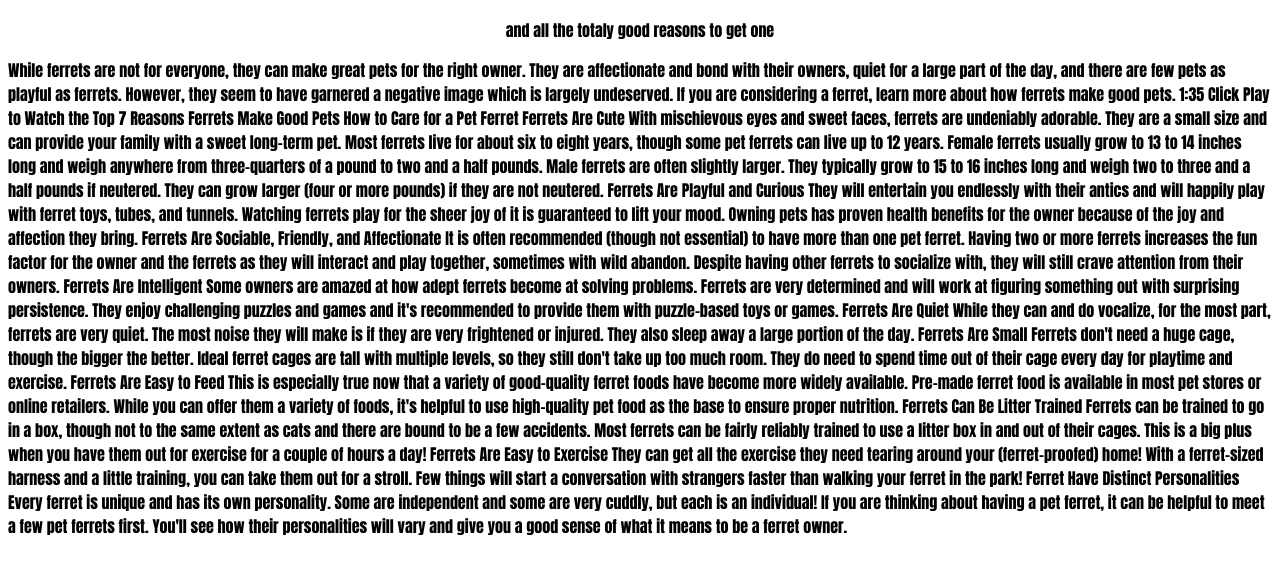
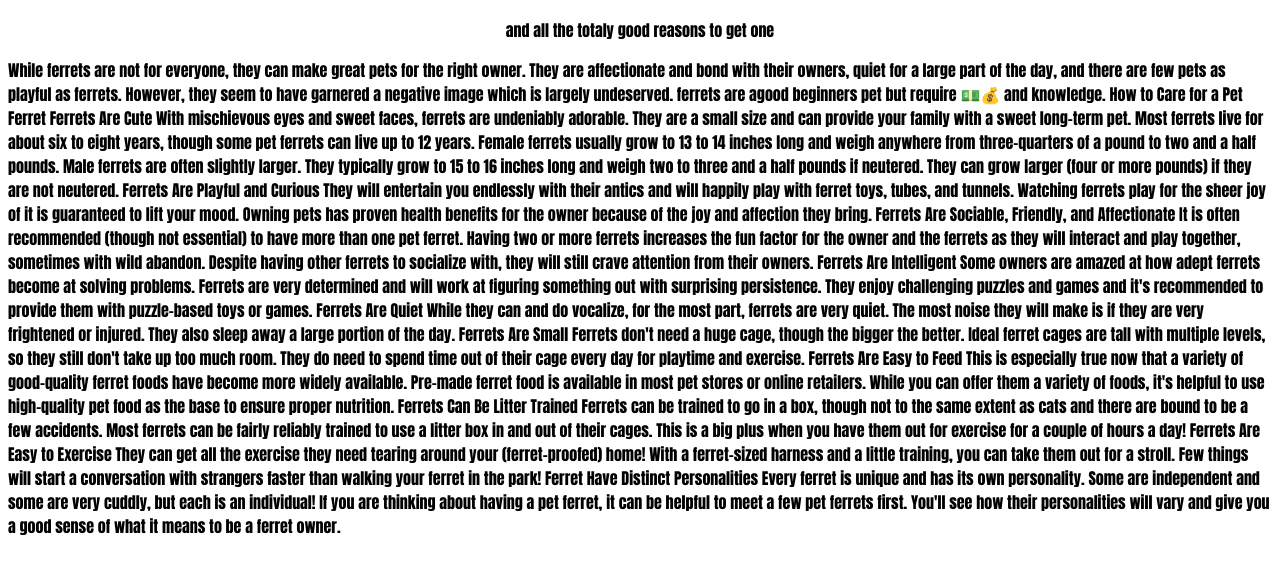
Before and after one commit to TREXERTHEGREAT333/FUN.FUN, a plain HTML site: page index.html in a window 1280 px wide. Shown: the part 48-622 px from the top of the page. Drawn offline with Linux system fonts and the light colour scheme.

Commit message:
Update index.html

```diff
--- a/index.html
+++ b/index.html
@@ -15,10 +15,7 @@
      <p align="center">and all the totaly good reasons to get one</p>
   </body>
 </html>
-<p>While ferrets are not for everyone, they can make great pets for the right owner. They are affectionate and bond with their owners, quiet for a large part of the day, and there are few pets as playful as ferrets. However, they seem to have garnered a negative image which is largely undeserved. If you are considering a ferret, learn more about how ferrets make good pets.
-
-1:35
-Click Play to Watch the Top 7 Reasons Ferrets Make Good Pets
+<p>While ferrets are not for everyone, they can make great pets for the right owner. They are affectionate and bond with their owners, quiet for a large part of the day, and there are few pets as playful as ferrets. However, they seem to have garnered a negative image which is largely undeserved. ferrets are agood beginners pet but require 💵💰 and knowledge.
 
  How to Care for a Pet Ferret
 
```
